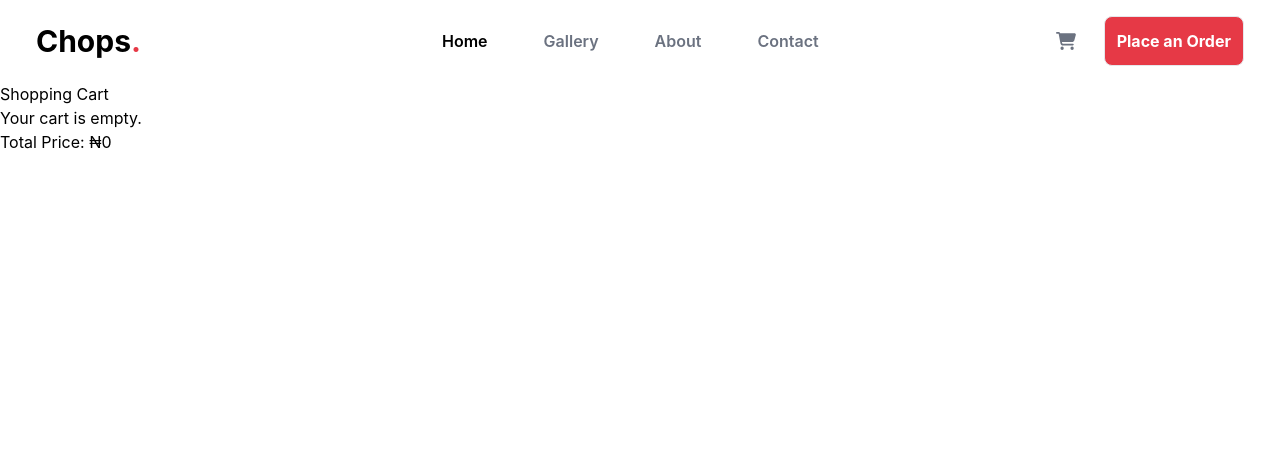
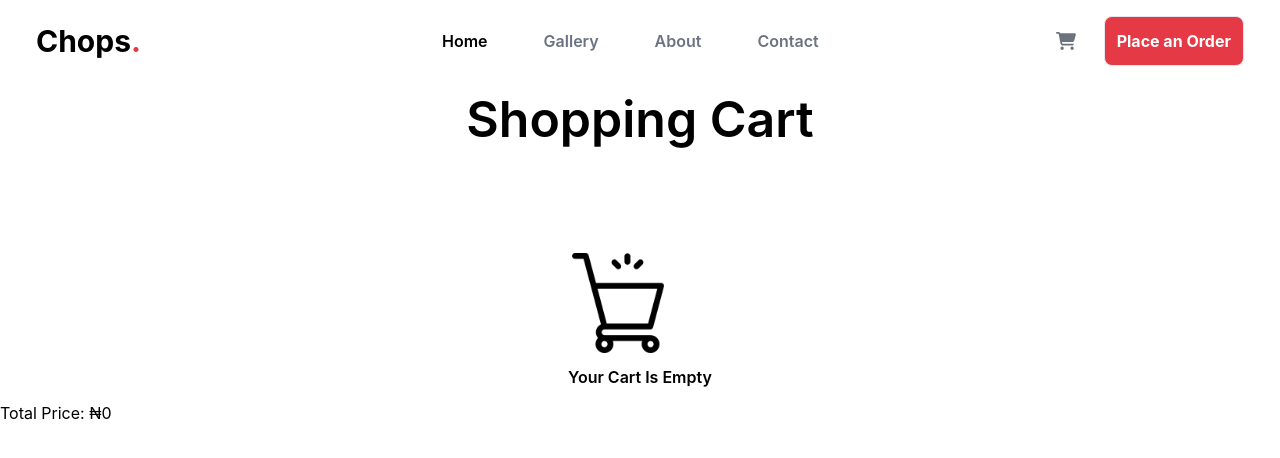
Before and after one commit to ifubaraboye/chops., a React (Create React App) app: page /cart in a window 1280 px wide. Shown: the top 458 px of the page. Built offline with nearby package versions, Linux system fonts and the light colour scheme; a web font is replaced by a local one.

Commit message:
modified file

```diff
--- a/src/pages/Cart.js
+++ b/src/pages/Cart.js
@@ -1,15 +1,21 @@
 import React from "react";
 import { useCart } from "../components/CartContext";
 import { Navbar } from "../components/Navbar";
+import Empty from '../assets/empty.png'
+
 
 export function Cart() {
     const {cart, removeFromCart, updateQuantity, totalPrice} = useCart()
     return (
         <div>
             <Navbar />
-            <h2>Shopping Cart</h2>
+            <h2 className="text-center text-[50px] font-semibold mb-24">Shopping Cart</h2>
                 {cart.length === 0 ? (
-                    <p>Your cart is empty.</p>
+                    <div className="grid justify-center">
+                        <img src={Empty} width={100}></img>
+                        <p className="py-3 font-semibold">Your Cart Is Empty</p>
+
+                    </div>
             ) : (
         cart.map((item) => (
             <div key={item.id} className="border p-3 mb-3">
```
Also changed, not shown: src/assets/empty.png (added).
